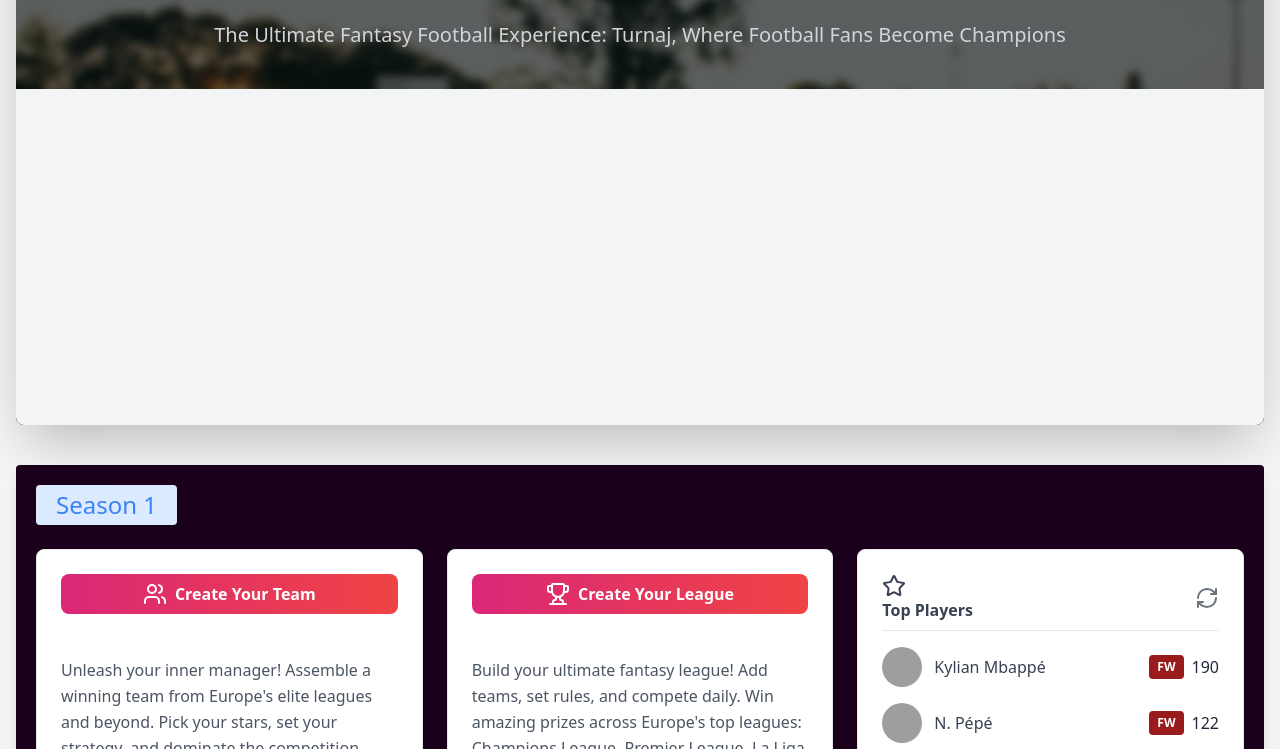
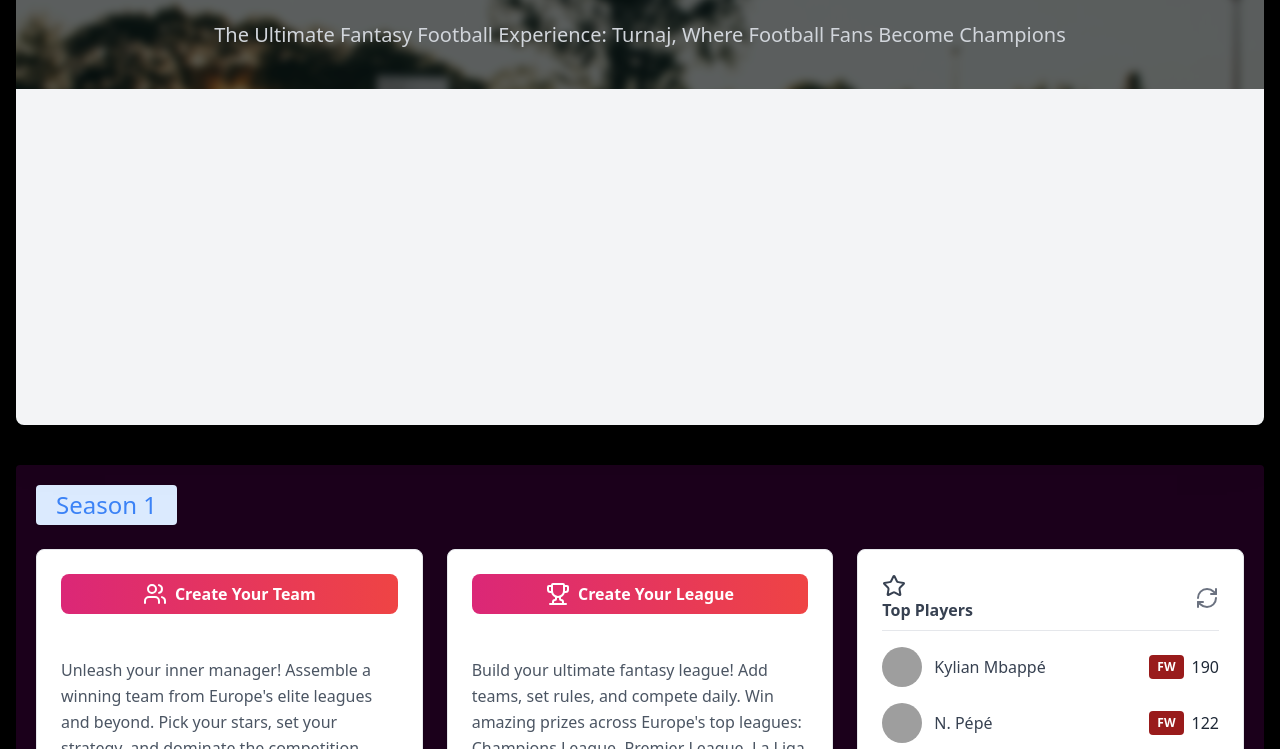
Before and after one commit to adewale90256/Turnaj, a plain HTML site: page home.html in a window 1280 px wide. Shown: the part 363-1112 px from the top of the page. Drawn offline with nearby package versions, Linux system fonts and the light colour scheme; grey boxes are pictures that could not be loaded; a script that the page names is missing.

Commit message:
Update home.html

```diff
--- a/home.html
+++ b/home.html
@@ -21,7 +21,7 @@
       href="./images/favicon.png"
     />
   </head>
-  <body class="bg-gray-100">
+  <body class="bg-black">
     <!-- 🔝 NAVBAR -->
     <header>
       <!-- STICKY NAV WRAPPER -->
```
